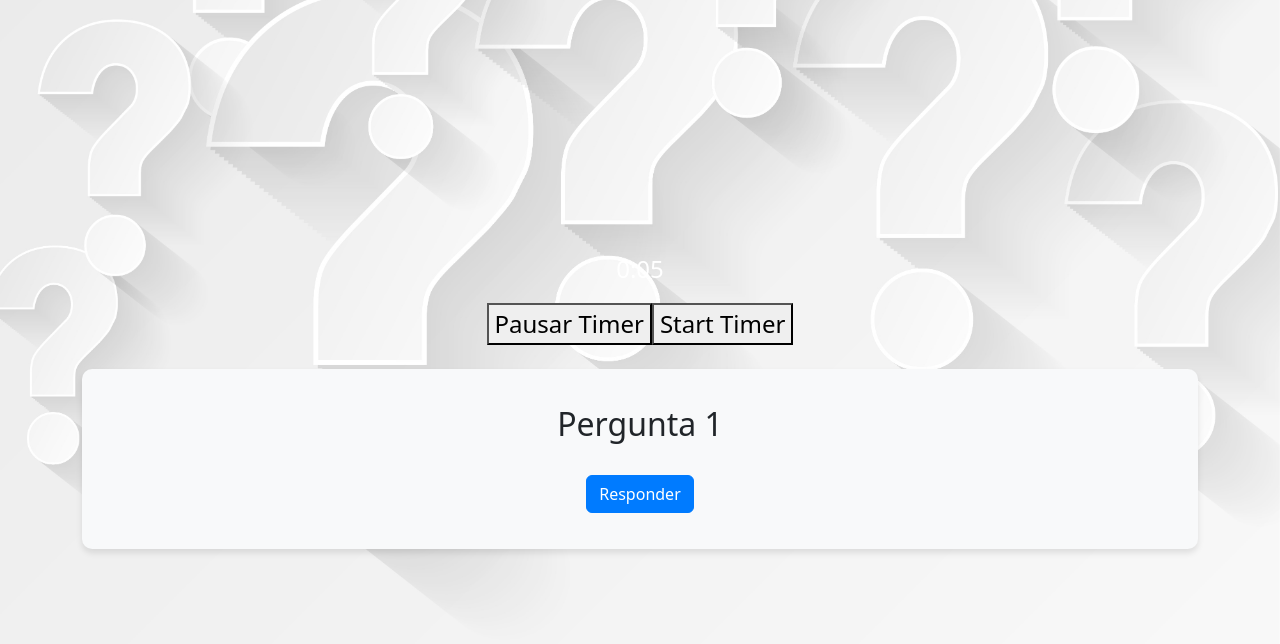
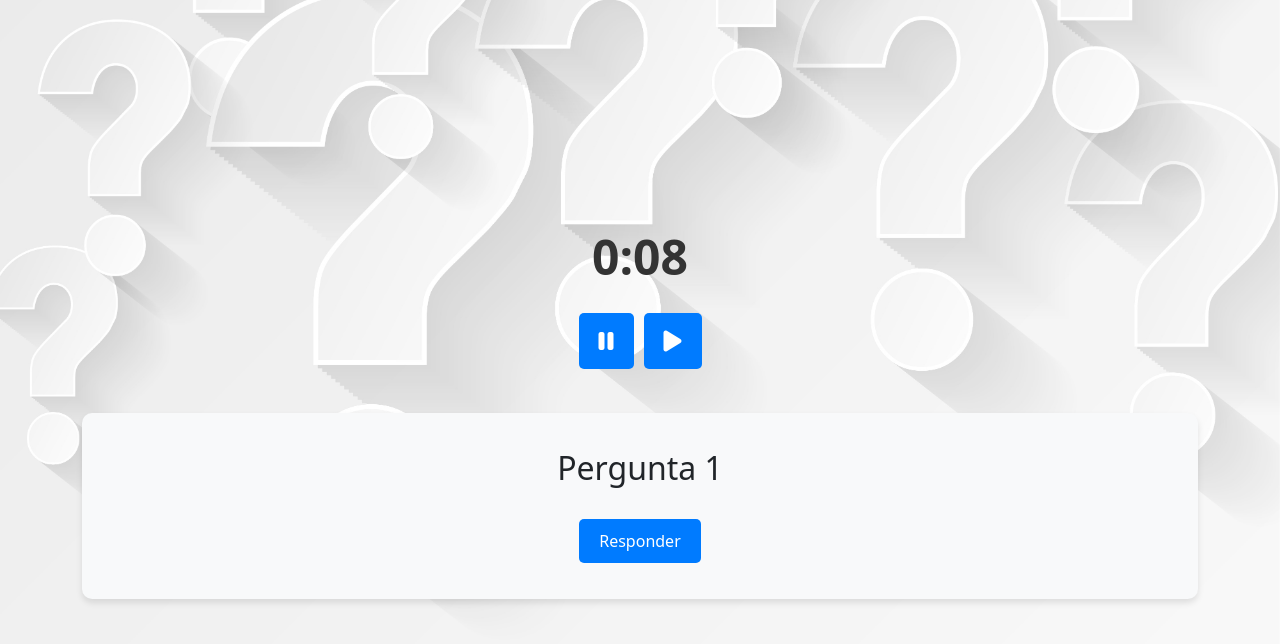
Before and after one commit to vinipolitta/question-game, an Angular app: page /question in a window 1280 px wide. Shown: the top 644 px of the page. Built offline with nearby package versions, Linux system fonts and the light colour scheme.

Commit message:
style timer

```diff
--- a/package.json
+++ b/package.json
@@ -18,6 +18,7 @@
     "@angular/platform-browser": "^16.1.0",
     "@angular/platform-browser-dynamic": "^16.1.0",
     "@angular/router": "^16.1.0",
+    "@fortawesome/fontawesome-free": "^6.4.2",
     "animate.css": "^4.1.1",
     "bootstrap": "^5.3.1",
     "rxjs": "~7.8.0",
--- a/src/app/components/question/question.component.html
+++ b/src/app/components/question/question.component.html
@@ -1,10 +1,19 @@
 <div class="background">
   <div class="container">
-    <div>
-      <p>{{ timerValue | timerFormat }}</p>
-      <button (click)="pauseTimer()">Pausar Timer</button>
-      <button (click)="startTimer()">Start Timer</button>
+    <div class="timer-container">
+      <p class="timer">{{ timerValue | timerFormat }}</p>
+      <div class="buttons">
+        <button (click)="pauseTimer()">
+          <i class="fas fa-pause"></i>
+          <!-- Ícone de Pause -->
+        </button>
+        <button (click)="startTimer()">
+          <i class="fas fa-play"></i>
+          <!-- Ícone de Play -->
+        </button>
+      </div>
     </div>
+
     <div class="card custom-card mt-4">
       <div class="card-body">
         <h2 class="card-title">Pergunta {{ currentQuestionIndex + 1 }}</h2>
--- a/src/app/components/question/question.component.scss
+++ b/src/app/components/question/question.component.scss
@@ -112,3 +112,42 @@
 .timer button {
   margin: 5px;
 }
+
+.container {
+  display: flex;
+  flex-direction: column;
+  justify-content: center;
+  height: 100vh;
+}
+
+.timer-container {
+  display: flex;
+  flex-direction: column;
+  align-items: center;
+  margin-bottom: 20px;
+}
+
+.timer {
+  font-size: 2em;
+  font-weight: bold;
+  color: #333;
+}
+
+.buttons {
+  display: flex;
+  gap: 10px;
+}
+
+button {
+  background-color: #007bff;
+  color: #fff;
+  border: none;
+  padding: 10px 20px;
+  border-radius: 5px;
+  cursor: pointer;
+  transition: background-color 0.3s ease;
+
+  &:hover {
+    background-color: #0056b3;
+  }
+}
--- a/src/app/components/question/question.component.ts
+++ b/src/app/components/question/question.component.ts
@@ -1,6 +1,6 @@
 import { Component, OnInit } from '@angular/core';
 import { FormBuilder, FormGroup } from '@angular/forms';
-import { Router } from '@angular/router';
+import { NavigationEnd, Router } from '@angular/router';
 import { Subscription } from 'rxjs';
 import { QuizService } from 'src/app/services/quiz.service';
 import { StateService } from 'src/app/services/state.service';
@@ -25,6 +25,7 @@ export class QuestionComponent implements OnInit {
   timeElapsed: number = 0;
   timerValue = 0;
   timerSubscription: Subscription | undefined;
+  routerSubscription: Subscription;
 
   constructor(
     private router: Router,
@@ -40,6 +41,12 @@ export class QuestionComponent implements OnInit {
     this.timerService.startTimer();
     this.timerSubscription = this.timerService.getTimerValue().subscribe((value) => {
       this.timerValue = value;
+    });
+
+    this.routerSubscription = this.router.events.subscribe((event) => {
+      if (event instanceof NavigationEnd && event.url !== '/questions') {
+        this.timerService.resetTimer();
+      }
     });
   }
 
--- a/src/app/services/timer.service.ts
+++ b/src/app/services/timer.service.ts
@@ -30,6 +30,11 @@ export class TimerService {
     this.stopTimer$.next();
   }
 
+  resetTimer(): void {
+    this.timerValue = 0;
+    this.timerSubject.next(this.timerValue);
+  }
+
   getTimerValue(): Observable<number> {
     return this.timerSubject.asObservable();
   }
--- a/src/styles.scss
+++ b/src/styles.scss
@@ -1,3 +1,4 @@
 /* You can add global styles to this file, and also import other style files */
 @import "~bootstrap/dist/css/bootstrap.min.css";
 @import "animate.css/animate.css";
+@import "~@fortawesome/fontawesome-free/css/all.css";
```
Also changed, not shown: 1 other file (tests, documents, lock files or other folders).
